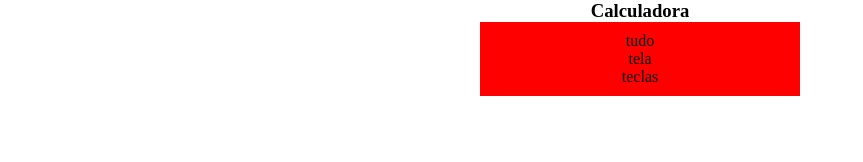
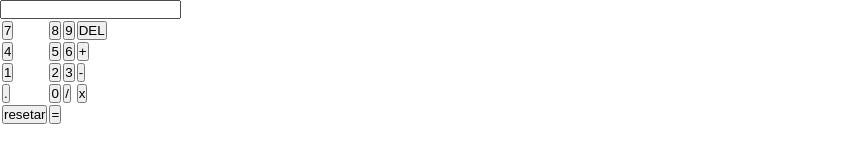
Before and after one commit to magnagomatheus/Calculadora, a plain HTML site: page index.html in a window 1280 px wide. Shown: the whole page, without its empty margins (0-863 px from the left). Drawn offline with Linux system fonts and the light colour scheme.

Commit message:
Montagem estrutura html

```diff
--- a/css/style.css
+++ b/css/style.css
@@ -1,26 +1,4 @@
 * {
     margin: 0;
     padding: 0;
-    align-items: center;
 }
-
-body {
-    display: flex;
-    flex-direction: column;
-    align-items: center;
-    text-align: center;
-    vertical-align: middle;
-
-}
-
-header {
-    width: 100px;
-    margin: auto;
-}
-
-main {
-    width: 300px;
-    padding: 10px;
-    margin: auto;
-    background-color: red;
-}
--- a/index.html
+++ b/index.html
@@ -8,16 +8,53 @@
 </head>
 <body>
 
-    <header>
-        <h3>Calculadora</h3>
-    </header>
-    <main>
-        <div id="calc">
-            tudo
-            <div id="tela">tela</div>
-            <div id="teclas">teclas</div>
+    <div id="container">
+        <div id="header">
+
         </div>
-    </main>
+
+        <div id="section">
+            <div id="tela">
+                <input id="result" type="text">
+            </div>
+            <div id="teclas">
+                <table>
+                    <tr>
+                        <td><button>7</button></td>
+                        <td><button>8</button></td>
+                        <td><button>9</button></td>
+                        <td><button>DEL</button></td>
+                    </tr>
+
+                    <tr>
+                        <td><button>4</button></td>
+                        <td><button>5</button></td>
+                        <td><button>6</button></td>
+                        <td><button>+</button></td>
+                    </tr>
+
+                    <tr>
+                        <td><button>1</button></td>
+                        <td><button>2</button></td>
+                        <td><button>3</button></td>
+                        <td><button>-</button></td>
+                    </tr>
+
+                    <tr>
+                        <td><button>.</button></td>
+                        <td><button>0</button></td>
+                        <td><button>/</button></td>
+                        <td><button>x</button></td>
+                    </tr>
+                    <tr>
+                        <td><button>resetar</button></td>
+                        <td><button>=</button></td>
+                    </tr>
+                </table>
+            </div>
+        </div>
+
+    </div>
 
 </body>
 </html>
```
